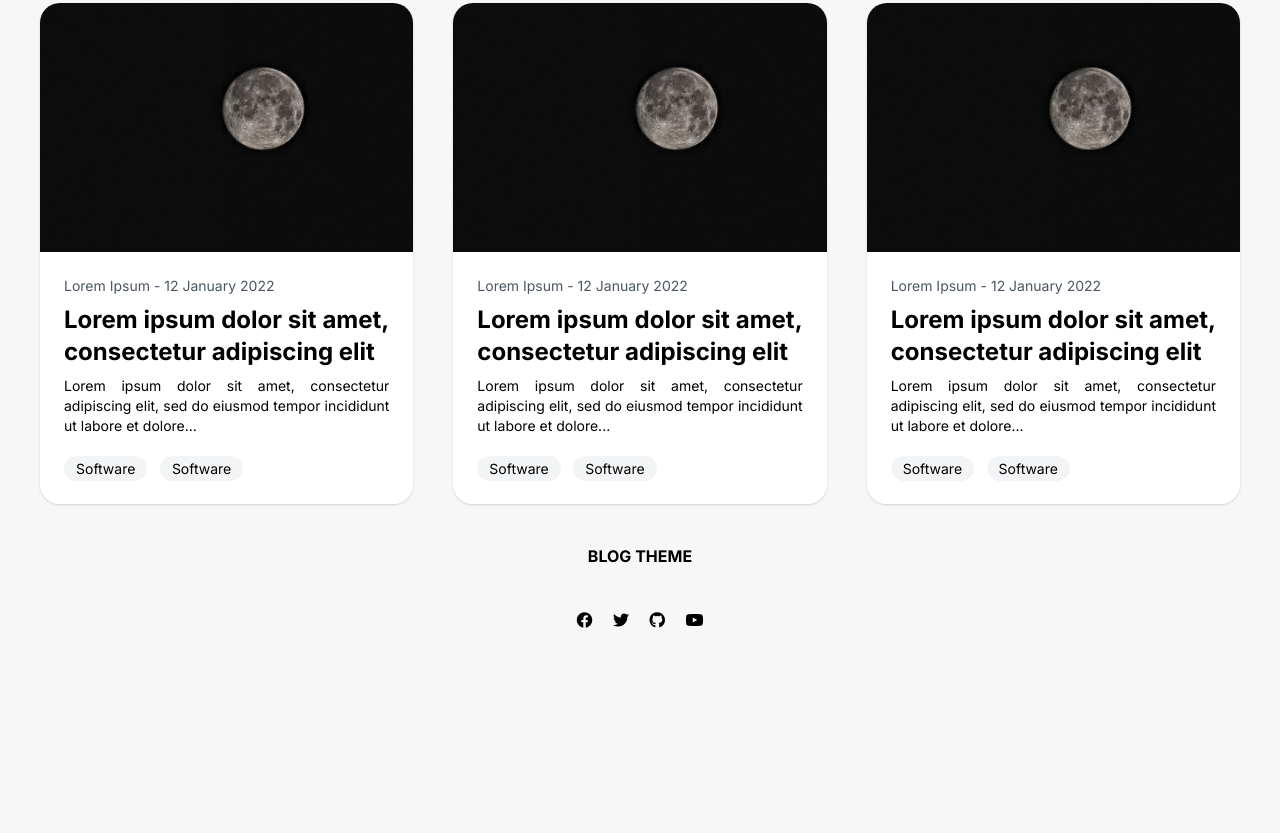
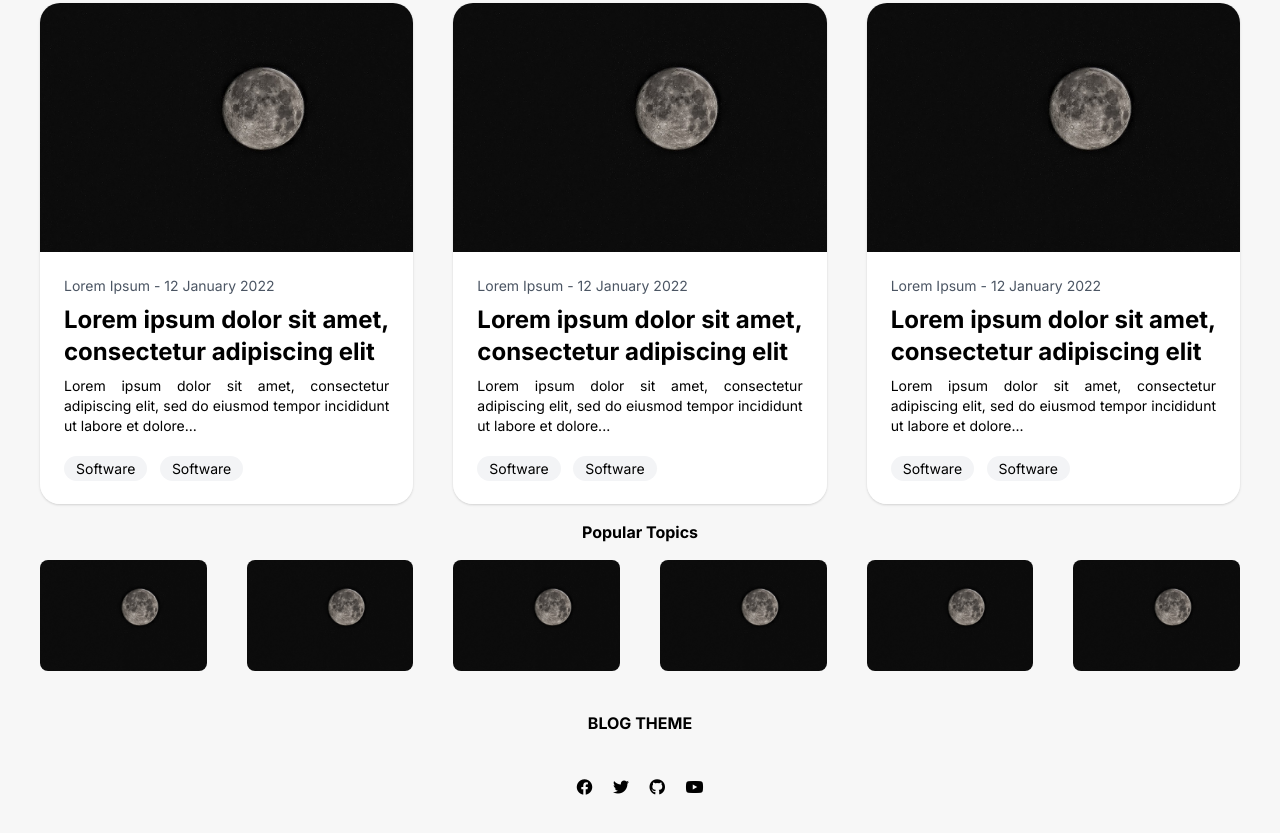
Before and after one commit to musabalki/tailwind-css-project, a website: page src/index.html in a window 1280 px wide. Shown: the part 662-1495 px from the top of the page. Before the commit the page ends 1334 px from the top, so only its background shows below. Drawn offline with Linux system fonts and the light colour scheme.

Commit message:
Add popular posts

```diff
--- a/src/index.html
+++ b/src/index.html
@@ -116,6 +116,30 @@
                 </div>
             </div>
         </div>
+
+    </div>
+    <div class="container">
+        <h1 class="font-bold mb-4 text-center mt-4">Popular Topics</h1>
+        <div class="grid grid-cols-6 gap-10">
+            <div class="">
+                <img src="./img/img_1.jpg" alt="" class="rounded-lg">
+            </div>
+            <div class="">
+                <img src="./img/img_1.jpg" alt="" class="rounded-lg">
+            </div>
+            <div class="">
+                <img src="./img/img_1.jpg" alt="" class="rounded-lg">
+            </div>
+            <div class="">
+                <img src="./img/img_1.jpg" alt="" class="rounded-lg">
+            </div>
+            <div class="">
+                <img src="./img/img_1.jpg" alt="" class="rounded-lg">
+            </div>
+            <div class="">
+                <img src="./img/img_1.jpg" alt="" class="rounded-lg">
+            </div>
+        </div>
     </div>
   </section>
   <footer class="pt-10">
```
Also changed, not shown: src/detail.html (+1 -0 lines), dist/output.css.
